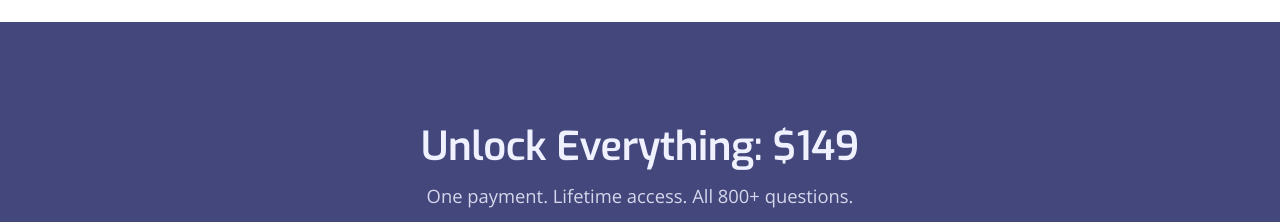
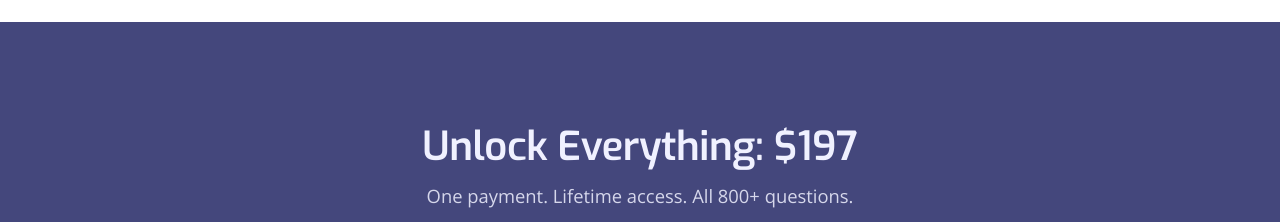
Before and after one commit to Isme-al/crqbank-site, a plain HTML site: page index.html in a window 1280 px wide. Shown: the part 2220-2442 px from the top of the page. Drawn offline with nearby package versions, Linux system fonts and the light colour scheme.

Commit message:
Update pricing from $149 to $197

```diff
--- a/index.html
+++ b/index.html
@@ -357,7 +357,7 @@
 <!-- PRICING + VIDEO -->
 <section id="how" class="section section--lg bg-main">
   <div class="container tc">
-    <h2 class="reveal">Unlock Everything: $149</h2>
+    <h2 class="reveal">Unlock Everything: $197</h2>
     <p class="reveal" style="transition-delay:.1s;font-size:1.15rem;margin-top:8px;opacity:.85">One payment. Lifetime access. All 800+ questions.</p>
     <div class="pricing-features reveal" style="transition-delay:.2s">
       <span><span class="num">1</span> Full question bank (ACRP + SOCRA)</span>
```
